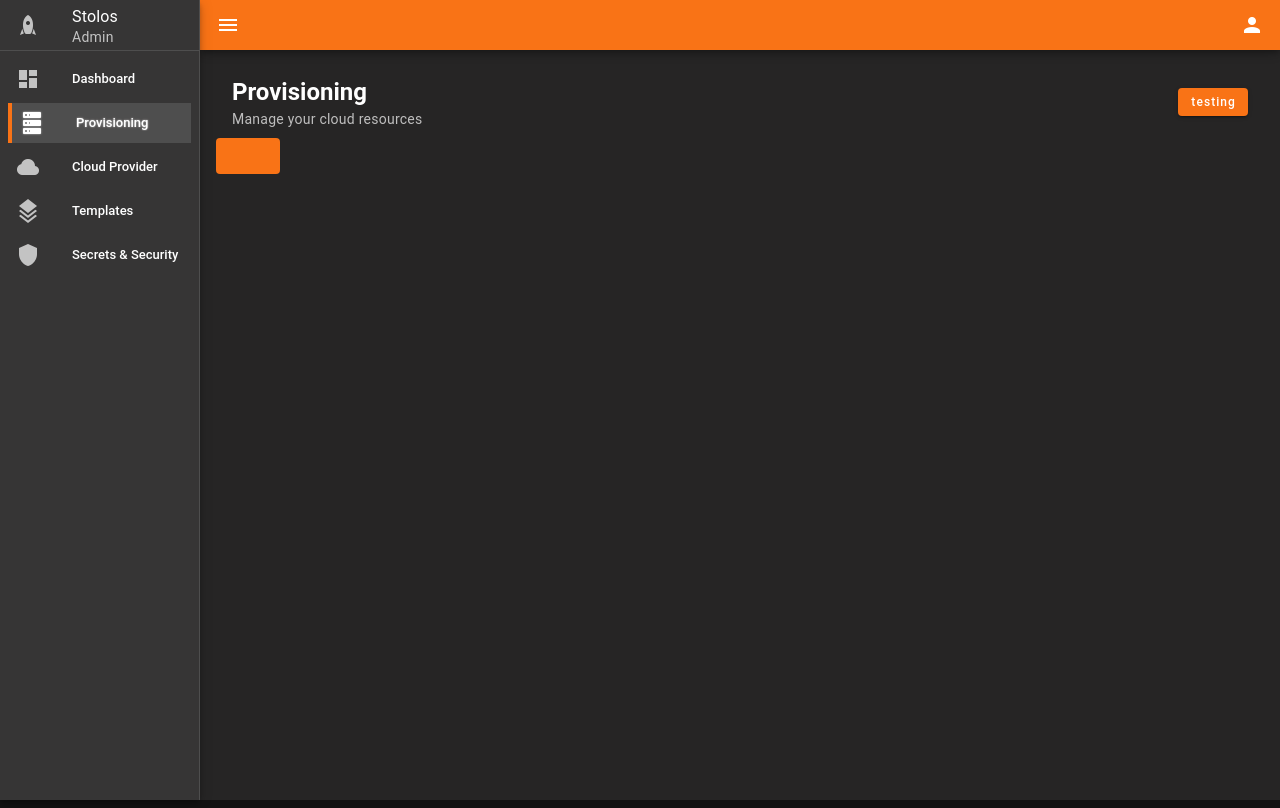
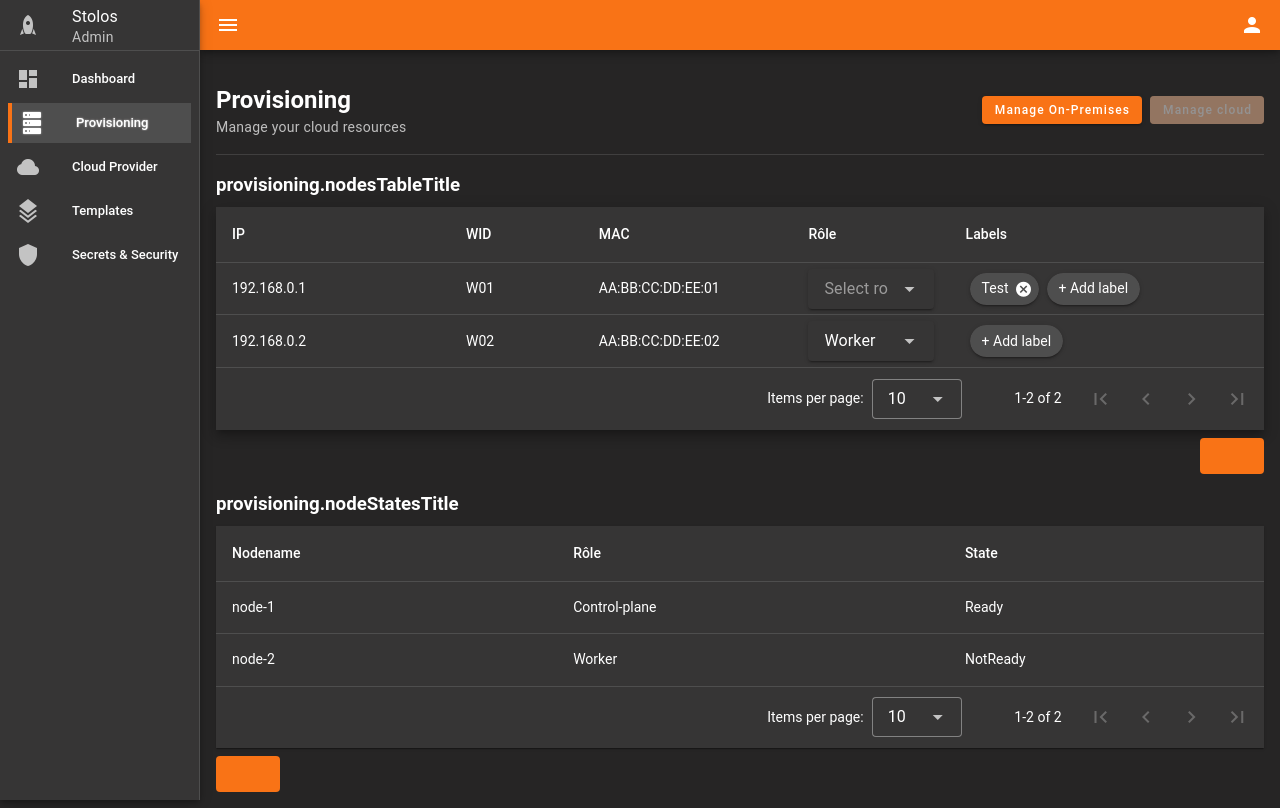
Before and after one commit to stolos-cloud/stolos, a Vue app in the folder frontend/: page /provisioning in a window 1280 px wide. Built offline with nearby package versions, Linux system fonts and the light colour scheme.

Commit message:
add section cloud provider page

```diff
--- a/frontend/src/components/base/BaseLabelBar.vue
+++ b/frontend/src/components/base/BaseLabelBar.vue
@@ -1,12 +1,13 @@
 <template>
-    <div class="d-flex align-center justify-space-between px-4 py-2">
-        <CCTitle
+    <div class="baseLabelBar">
+        <div class="d-flex align-center justify-space-between py-4">
+            <BaseTitle
                 :level="2"
                 :title="title"
                 :subheading="subheading"
             />
             <div v-if="actions && actions.length" class="d-flex align-center">
-            <CCButton
+                <BaseButton
                     v-for="(action, index) in actions"
                     class="ml-2"
                     :key="index"
@@ -15,15 +16,18 @@
                     :variant="action.variant || 'elevated'"
                     :icon="action.icon"
                     :size="action.size || 'small'"
+                    :disabled="action.disabled"
                     @click="action.onClick"
                 />
             </div>
         </div>
+        <v-divider></v-divider>
+    </div>
 </template>
 
 <script setup>
-import CCTitle from '@/components/base/BaseTitle.vue';
-import CCButton from '@/components/base/BaseButton.vue';
+import BaseTitle from '@/components/base/BaseTitle.vue';
+import BaseButton from '@/components/base/BaseButton.vue';
 
 // Props
 defineProps({
--- a/frontend/src/components/base/BaseNotice.vue
+++ b/frontend/src/components/base/BaseNotice.vue
@@ -9,7 +9,6 @@
     />
 </template>
 <script setup>
-import { defineProps } from 'vue';
 defineProps({
     type: {
         type: String,
@@ -28,4 +27,4 @@ defineProps({
         default: 'default'
     }
 });
-</script>asaw12ùù
+</script>
--- a/frontend/src/pages/LoginPage.vue
+++ b/frontend/src/pages/LoginPage.vue
@@ -18,12 +18,6 @@
                     <RouterLink to="/403" class="mb-1 text-router-link">
                         {{ $t('login.forgotPassword') }}
                     </RouterLink>
-                    <div class="d-flex align-center justify-center ga-1">
-                        <span>{{ $t('login.noAccount') }}</span>
-                        <RouterLink to="/register" class="text-router-link">
-                            {{ $t('login.buttons.signup') }}
-                        </RouterLink>
-                    </div>
                 </v-card-actions>
             </v-card>
         </v-row>
--- a/frontend/src/pages/operator/CloudProviderPage.vue
+++ b/frontend/src/pages/operator/CloudProviderPage.vue
@@ -3,6 +3,7 @@
         <BaseLabelBar
             :title="$t('cloudProvider.title')"
             :subheading="$t('cloudProvider.subheading')"
+            :actions="actions"
         />
     </PortalLayout>
 </template>
@@ -11,4 +12,13 @@
 import PortalLayout from '@/components/layouts/PortalLayout.vue';
 import BaseLabelBar from '@/components/base/BaseLabelBar.vue';
 
+const actions = [
+    {
+        text: "Add configuration",
+        onClick: () => alert('Add configuration clicked')
+    }
+];
+
+//Methods
+
 </script>
--- a/frontend/src/pages/operator/ProvisioningPage.vue
+++ b/frontend/src/pages/operator/ProvisioningPage.vue
@@ -5,48 +5,176 @@
             :subheading="$t('provisioning.subheading')"
             :actions="actions"
         />
-        <BaseButton color="primary" @click="showDialog">{{ $t('provisioning.openDialogButton') }}</BaseButton>
-        <BaseDialog
-            v-model="dialogTest"
-            :title="$t('provisioning.dialogTitle')"
-            width="600"
+        <div v-if="loading" class="mt-4 text-blue-600">{{ loadingMessage }}</div>
+        <div v-if="error" class="mt-4 text-red-600">{{ errorMessage }}</div>
+
+        <!-- Tableau des noeuds récupérés -->
+        <div class="mt-4">
+            <h3>{{ $t('provisioning.nodesTableTitle') }}</h3>
+            <v-data-table
+                :headers="nodeHeaders"
+                :items="nodes"
+                class="elevation-8 mt-2"
+            >
+                <template #item.role="{ item }">
+                    <v-select
+                    v-model="item.role"
+                    :items="roles"
+                    dense
+                    density="compact"
+                    placeholder="Select role"
+                    variant="solo"
+                    hide-details
+                    ></v-select>
+                </template>
+
+                <template #item.labels="{ item }">
+                    <div class="d-flex flex-wrap align-center">
+                        <v-chip
+                            v-for="(label, index) in item.labels"
+                            :key="index"
+                            class="ma-1"
+                            elevation="2"
                             closable
+                            @click:close="item.labels.splice(index, 1)"
                         >
-            <template #actions>
-                <v-btn text @click="handleCancel">{{ $t('provisioning.cancelText') }}</v-btn>
-                <v-btn color="primary" @click="handleConfirm">{{ $t('provisioning.confirmText') }}</v-btn>
+                            {{ label }}
+                        </v-chip>
+                        <template v-if="!item.addingLabel">
+                            <v-chip
+                                class="ma-1"
+                                elevation="2"
+                                @click="item.addingLabel = true"
+                            >
+                                + Add label
+                            </v-chip>
                         </template>
-        </BaseDialog>
+                            <template v-else>
+                            <v-text-field
+                                v-model="item.newLabel"
+                                density="compact"
+                                placeholder="New label"
+                                variant="solo"
+                                rounded
+                                hide-details
+                                max-width="120"
+                                autofocus
+                                @keyup.enter="addLabel(item)"
+                                @blur="addLabel(item); item.addingLabel = false"
+                            />
+                            </template>
+                    </div>
+                </template>
+            </v-data-table>
+            <div class="d-flex justify-end">
+                <BaseButton color="primary" class="mt-2" @click="validateNodes">
+                    {{ $t('provisioning.validateNodesButton') }}
+                </BaseButton>
+            </div>
+        </div>
+
+        <!-- Tableau d'état final des noeuds -->
+        <div class="mt-4">
+            <h3>{{ $t('provisioning.nodeStatesTitle') }}</h3>
+            <v-data-table
+                :headers="stateHeaders"
+                :items="nodeStates"
+                class="elevation-1 mt-2"
+            ></v-data-table>
+            <BaseButton color="primary" class="mt-2" @click="goDashboard">
+                {{ $t('provisioning.dashboardButton') }}
+            </BaseButton>
+        </div>
     </PortalLayout>
 </template>
 
 <script setup>
 import PortalLayout from '@/components/layouts/PortalLayout.vue';
 import BaseLabelBar from '@/components/base/BaseLabelBar.vue';
-import BaseDialog from '@/components/base/BaseDialog.vue';
-import BaseButton from '@/components/base/BaseButton.vue';
+import { ref } from 'vue';
 
-import { ref } from 'vue';
-const dialogTest = ref(false);
+
+const loading = ref(false);
+const loadingMessage = ref('');
+const error = ref(false);
+const errorMessage = ref('');
+const nodes = ref([]);
+const nodeStates = ref([]);
+
 const actions = [
     {
-    text: "testing",
-    color: 'primary',
-    //flat" | "text" | "outlined" | "elevated" | "tonal" | "plain
-    variant: 'elevated',
-    onClick: () => alert('Add new clicked!')
+        text: "Manage On-Premises",
+        onClick: handleManageOnPremises
+    },
+    {
+        text: "Manage cloud",
+        disabled: true,
+        onClick: () => alert('Export clicked!')
     }
 ];
-function handleCancel() {
-    dialogTest.value = false;
-    alert('Cancel clicked');
+
+const nodeHeaders = [
+  { title: 'IP', value: 'IP'},
+  { title: 'WID', value: 'WID'},
+  { title: 'MAC', value: 'MAC', width: "20%" },
+  { title: 'Rôle', value: 'role', width: "15%" },
+  { title: 'Labels', value: 'labels', width: "30%" },
+];
+
+nodes.value = [
+    //rajoute 25 lignes
+  { IP: '192.168.0.1', WID: 'W01', MAC: 'AA:BB:CC:DD:EE:01', role: null,  labels: ["Test"] },
+  { IP: '192.168.0.2', WID: 'W02', MAC: 'AA:BB:CC:DD:EE:02', role: 'Worker', labels: []},
+
+];
+
+const stateHeaders = [
+  { title: 'Nodename', value: 'Nodename' },
+  { title: 'Rôle', value: 'role' },
+  { title: 'State', value: 'state' },
+];
+
+nodeStates.value = [
+  { Nodename: 'node-1', role: 'Control-plane', state: 'Ready' },
+  { Nodename: 'node-2', role: 'Worker', state: 'NotReady' },
+];
+
+// Methods
+function handleManageOnPremises() {
+    loading.value = true;
+    loadingMessage.value = 'Vérification de la connexion des noeuds On-Prem...';
+    error.value = false;
+    nodes.value = [];
+    nodeStates.value = [];
+
+    axios.get('/api/nodes/onprem')
+        .then(res => {
+        loading.value = false;
+        if (!res.data.length) {
+            error.value = true;
+            errorMessage.value = 'En attente de connexion des noeuds On-Prem…';
+        } else {
+            nodes.value = res.data;
         }
-function handleConfirm() {
-    dialogTest.value = false;
-    alert('Confirm clicked');
+        })
+        .catch(() => {
+        loading.value = false;
+        error.value = true;
+        errorMessage.value = 'Erreur lors de la récupération des noeuds On-Prem';
+        });
 }
-function showDialog() {
-    dialogTest.value = true;
+
+function addLabel(item) {
+    if (item.newLabel && !item.labels.includes(item.newLabel)) {
+        item.labels.push(item.newLabel);
+    }
+    item.newLabel = '';
 }
 
 </script>
+
+<style scoped>
+.chip-input .v-field__input {
+  padding: 0 8px !important;
+}
+</style>
--- a/frontend/src/plugins/locales/en.json
+++ b/frontend/src/plugins/locales/en.json
@@ -83,7 +83,8 @@
         "subheading": "Manage your cloud resources"
     },
     "cloudProvider": {
-        "title": "Cloud Provider"
+        "title": "Cloud Provider",
+        "subheading": "Manage your cloud provider settings"
     },
     "templates": {
         "title": "Templates"
--- a/frontend/src/router/index.js
+++ b/frontend/src/router/index.js
@@ -12,7 +12,7 @@ const routes = [
   {
     path: '/',
     name: 'home',
-    redirect: '/connexion',
+    redirect: '/login',
   },
   {
     path: '/login',
```
Lines whose indentation alone changed are shown as unchanged.
